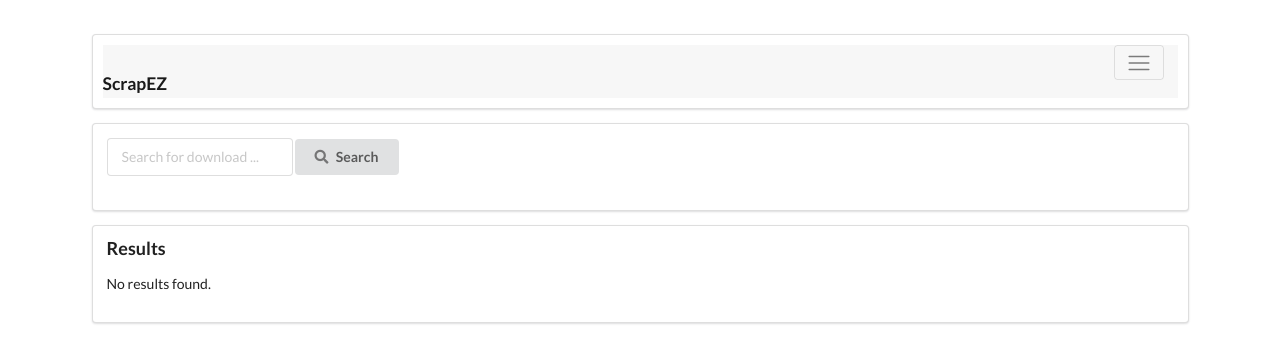
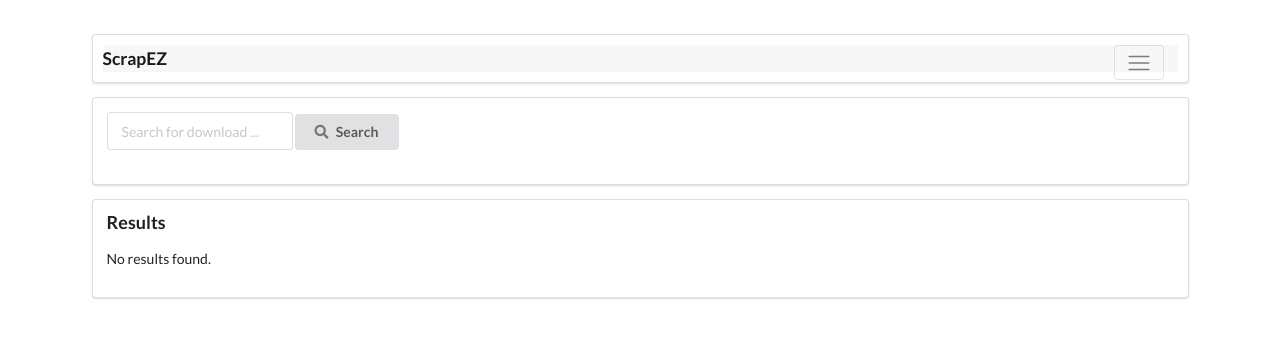
Before and after one commit to oucb/scrapez, a Flask app: template apps/templates/downloads.html in a window 1280 px wide. Shown: the top 363 px of the page. Run offline with Flask 2, Linux system fonts and the light colour scheme; the template is opened without the code that fills it: most values are stand-ins (such as "Sample title", 1, 10 or a date in 2020); parts of the project's set-up code (start-up, migrations or seed data) failed here and were passed over; some libraries are stand-ins or nearby versions.

Commit message:
Update navbar

```diff
--- a/apps/templates/navbar.html
+++ b/apps/templates/navbar.html
@@ -3,7 +3,7 @@
     <button class="navbar-toggler navbar-toggler-right" type="button" data-toggle="collapse" data-target="#navbarSupportedContent" aria-controls="navbarSupportedContent" aria-expanded="false" aria-label="Toggle navigation">
       <span class="navbar-toggler-icon"></span>
     </button>
-    <h1 class="navbar-brand mb-0">ScrapEZ</h1>
+    <h1 style="margin-top:0px" class="navbar-brand mb-0">ScrapEZ</h1>
     <!-- <a class="navbar-brand" href="{{ url_for('home.index') }}">ScrapEZ</a> -->
     <div class="collapse navbar-collapse" id="navbarSupportedContent">
       <ul role="tablist" class="mr-auto nav navbar-nav">
```
